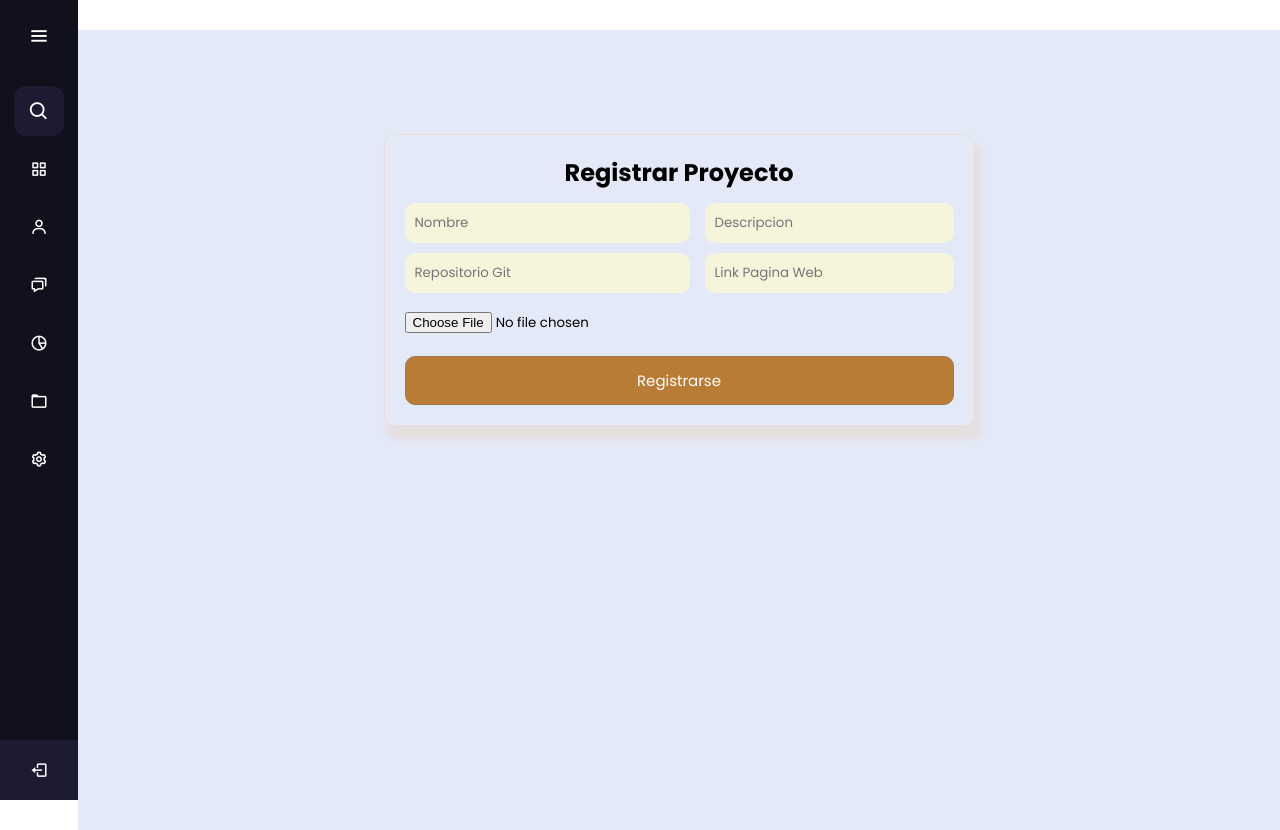
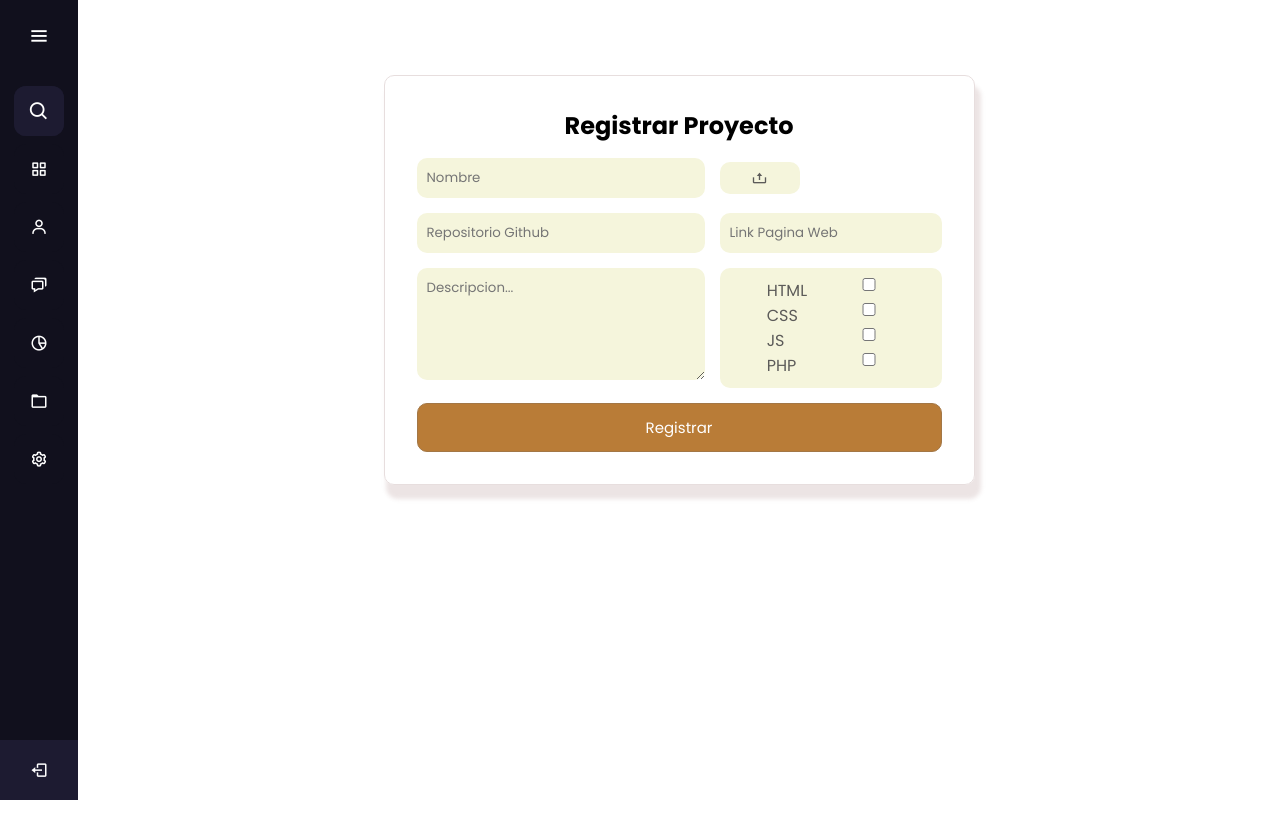
Before and after one commit to Erick0711/Portafolio2.0, a PHP site: page /admin/inicio.php in a window 1280 px wide. After the commit the page ends 800 px from the top, so only its background shows below. Run offline with PHP 8.4, Linux system fonts and the light colour scheme.

Commit message:
SE AGREGO NUEVOS ESTILOS YA PARA EL REGISTRO DE PROYECTOS DE HTML Y CSS , SOLO FALTA QUE SEA RESPONSIVE PERO YA ESTA LISTO PARA SU USO PARA REGISTRAR PROYECTOS, TAMBIEN SE PROCEDERA A CREAR UN ARCHIVO PARA JS

```diff
--- a/admin/css/navbar.css
+++ b/admin/css/navbar.css
@@ -224,13 +224,10 @@
 }
 .home-section{
   position: relative;
-  background: #E4E9F7;
-  min-height: 100vh;
   top: 0;
   left: 78px;
   width: calc(100% - 78px);
   transition: all 0.5s ease;
-  z-index: 2;
 }
 .sidebar.open ~ .home-section{
   left: 250px;
--- a/admin/css/style.css
+++ b/admin/css/style.css
@@ -39,7 +39,7 @@
 border: 1px solid #f5f5dc;
 outline: none !important;
 }
-.btn-enviar{
+.btn{
     padding: 12px 10px;
     border: none;
     background-color: #b97c37;
@@ -49,7 +49,7 @@ outline: none !important;
     font-size: 15px;
     transition: .5s all;
 }
-.btn-enviar:hover{
+.btn:hover{
     background-color: #cc812c;
     color: rgb(223, 213, 213);
 }
@@ -111,6 +111,87 @@ input[type="number"]
 .btn-enviar{
     grid-column: 1 / 4;
 }
+
+/* REGISTRO DE PROYECTO */
+.nombreProyecto,.descripcion,.enlaceGithub,.enlaceWeb,.lenguajes{
+    min-width: 40%;
+    padding: 10px;
+    border-radius: 10px;
+    border: none;
+    transition: 1s all;
+    background-color: #f5f5dc;
+}
+.nombreProyecto:focus,.descripcion:focus,.enlaceGithub:focus,.enlaceWeb:focus{
+border: 1px solid #f5f5dc;
+outline: none !important;
+}
+.grid-proyecto{
+    display: grid;
+    grid-template-columns: auto auto;
+    padding: 2rem;
+}
+.nombreProyecto{
+    grid-column: 1 / 2;
+}
+.fileimage{
+    display: flex;
+    justify-content: left;
+    align-items: center;
+    grid-column: 2 / 4;
+}
+.file{
+    display: none;
+}
+.fileimage label{
+    display: flex;
+    justify-content: center;
+    align-items: center;
+    border-radius: 10px;
+    background-color: #f5f5dc;
+    width: 5rem;
+    height: 2rem;
+    color: #5c5b59;
+    cursor: pointer;
+    transition: 1s ease;
+}
+.fileimage label:hover{
+    color: #000;
+    background-color: #f0f0e8;
+}
+.enlaceGithub{
+    grid-column: 1 / 2;
+}
+.enlaceWeb{
+    grid-column: 2 / 4;
+}
+.descripcion{
+    grid-column: 1 / 2;
+    max-width: 18rem;
+    min-width: 18rem;
+    max-height: 7rem;
+    min-height: 7rem;
+}
+.lenguajes{
+    grid-column: 2 / 4;
+    display: grid;
+    grid-template-columns: auto auto;
+    justify-content: space-evenly;
+}
+.nombreLenguaje{
+    display: flex;
+    flex-direction: column;
+    grid-column: 1 / 2;
+    color: #5c5b59;
+}
+.valores{
+    display: flex;
+    flex-direction: column;
+    gap: 12px;
+    grid-column: 2 / 4;
+}
+.btn-registrar{
+    grid-column: 1 / 4;
+}
 /* MQ */
 @media screen and (max-width: 725px) {
 
--- a/admin/inicio.php
+++ b/admin/inicio.php
@@ -16,19 +16,45 @@
 <body>
     <?php include("./plantilla/header.php");?>
   <section class="home-section">
+
   <form action="" class="form google-font-300">
-            <div class="form-item grid-register" >
+            <div class="form-item grid-proyecto" >
                 <h1 class="titulo">Registrar Proyecto</h1>
-                <input type="text" class="txtnombre" name="nombre" placeholder="Nombre">
-                <input type="text" class="txtapellido" name="descripcion" placeholder="Descripcion">
-                <input type="url" class="txtemail" name="enlace_git" placeholder="Repositorio Git">
-                <input type="url" class="txtuser"name="Enlace_pagina" placeholder="Link Pagina Web">
+                <input type="text" class="nombreProyecto" name="nombreProyecto" placeholder="Nombre">
 
-                <input type="file" class="file" name="img_proyec">
+                <div class="fileimage">
+                  <p id="fileName"></p>
+                  <label for="file"><i class='bx bx-upload'></i></label>
+                <input type="file" id="file" class="file" name="img_proyec">
+                </div>
 
-                <input type="submit" value="Registrarse" name="enviar" class="btn-enviar">
+                <input type="url" class="enlaceGithub" name="enlace_git" placeholder="Repositorio Github">
+                <input type="url" class="enlaceWeb"name="Enlace_pagina" placeholder="Link Pagina Web">
+                <textarea class="descripcion" name="descripcion" id="" cols="30" rows="10" placeholder="Descripcion..."></textarea>
+
+                <div class="lenguajes">
+                  <div class="nombreLenguaje">
+                  <label for="">HTML</label>
+                  <label for="">CSS</label>
+                  <label for="">JS</label>
+                  <label for="">PHP</label>
+                  </div>
+                  <div class="valores">
+                  <input type="checkbox" name="html" value="html">
+
+                  <input type="checkbox" name="css" value="css">
+
+                  <input type="checkbox" name="js" value="js">
+
+                  <input type="checkbox" name="php" value="php">
+                  </div>
+                </div>
+
+
+                <input type="submit" value="Registrar" name="enviar" class="btn btn-registrar">
             </div>
         </form>
+
   </section>
   <script>
   let sidebar = document.querySelector(".sidebar");
@@ -54,5 +80,11 @@
    }
   }
   </script>
+  <script>
+    let file = document.querySelector('#file');
+    file.addEventListener('change',()=>{
+      document.querySelector('#fileName').innerText = file.files[0].name;
+    });
+  </script>
 </body>
 </html>
--- a/admin/register.php
+++ b/admin/register.php
@@ -21,7 +21,7 @@
                 <input type="password" class="txtpassword" name="password" placeholder="Passoword" required>
                 <input type="password" class="txtpasswordconfir" name="passwordConfir" placeholder="Confirmar Contraseña" required>
 
-                <input type="submit" value="Registrarse" name="enviar" class="btn-enviar">
+                <input type="submit" value="Registrarse" name="enviar" class="btn btn-enviar">
             </div>
         </form>
 
```
Also changed, not shown: admin/Modelo/proyecto.php (added, +14 -0 lines).
